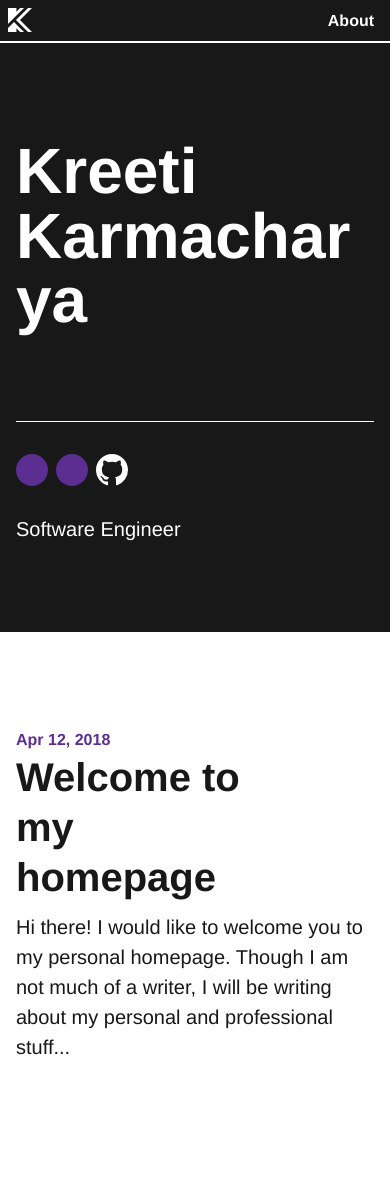
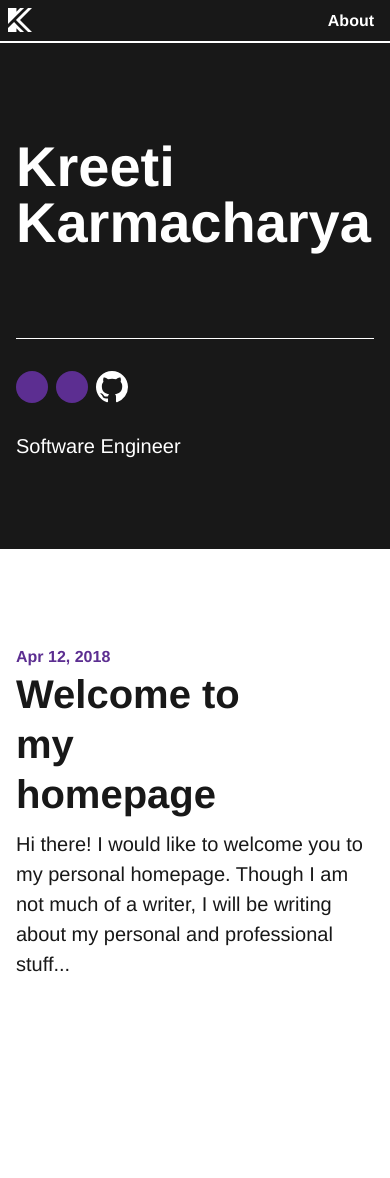
Before and after one commit to kreetikk/kreetikk.github.io, a Jekyll site: the page built from index.html, in a window 390 px wide. Built offline with Jekyll 4.4.1, drawn with Linux system fonts in a browser that asks for light colours; after the commit the page ends 1095 px from its top, so only the background shows below that.

Commit message:
Fix font size on homepage for mobile

```diff
--- a/_sass/_variables.scss
+++ b/_sass/_variables.scss
@@ -6,7 +6,7 @@ $prose-font-size: 20px;
 
 
 // Type scale
-$h0-mobile: 64px;
+$h0-mobile: 56px;
 $h0-desktop: 116px;
 
 $h1-size: 40px !default;
```
